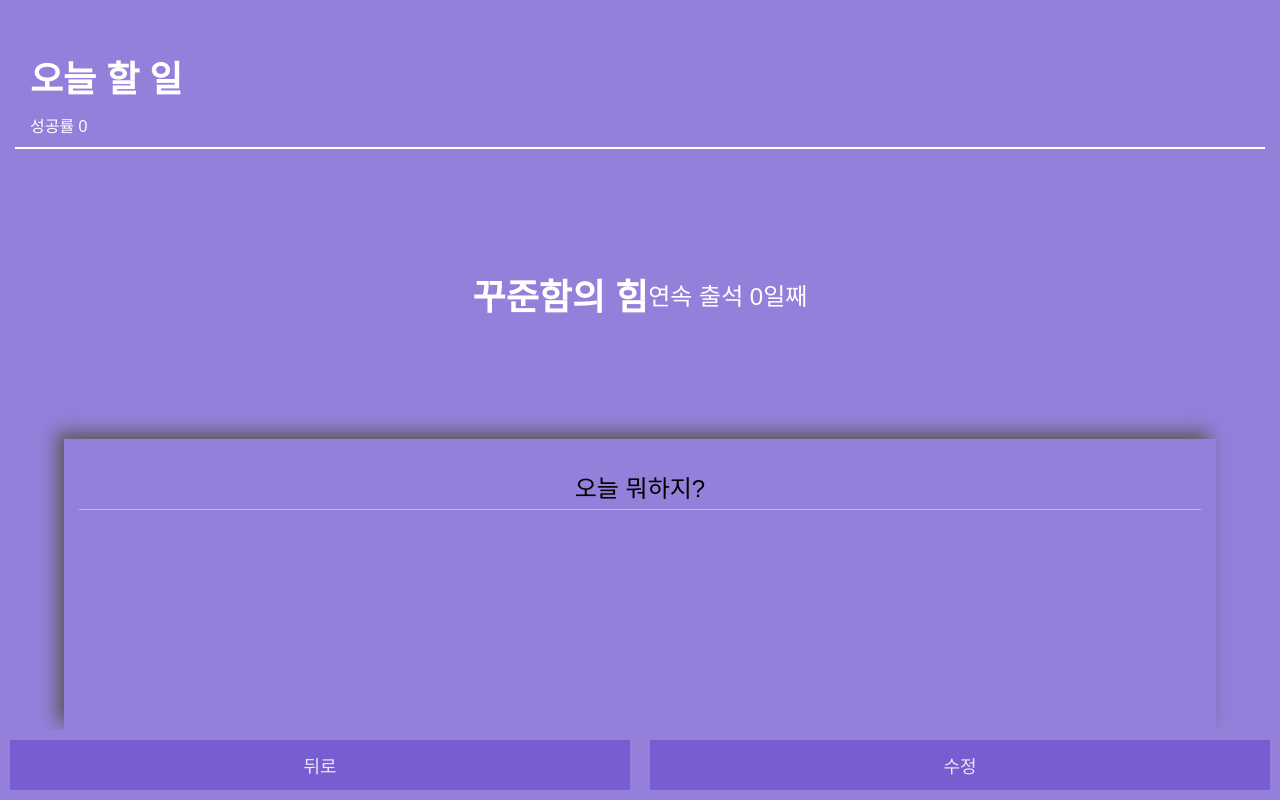
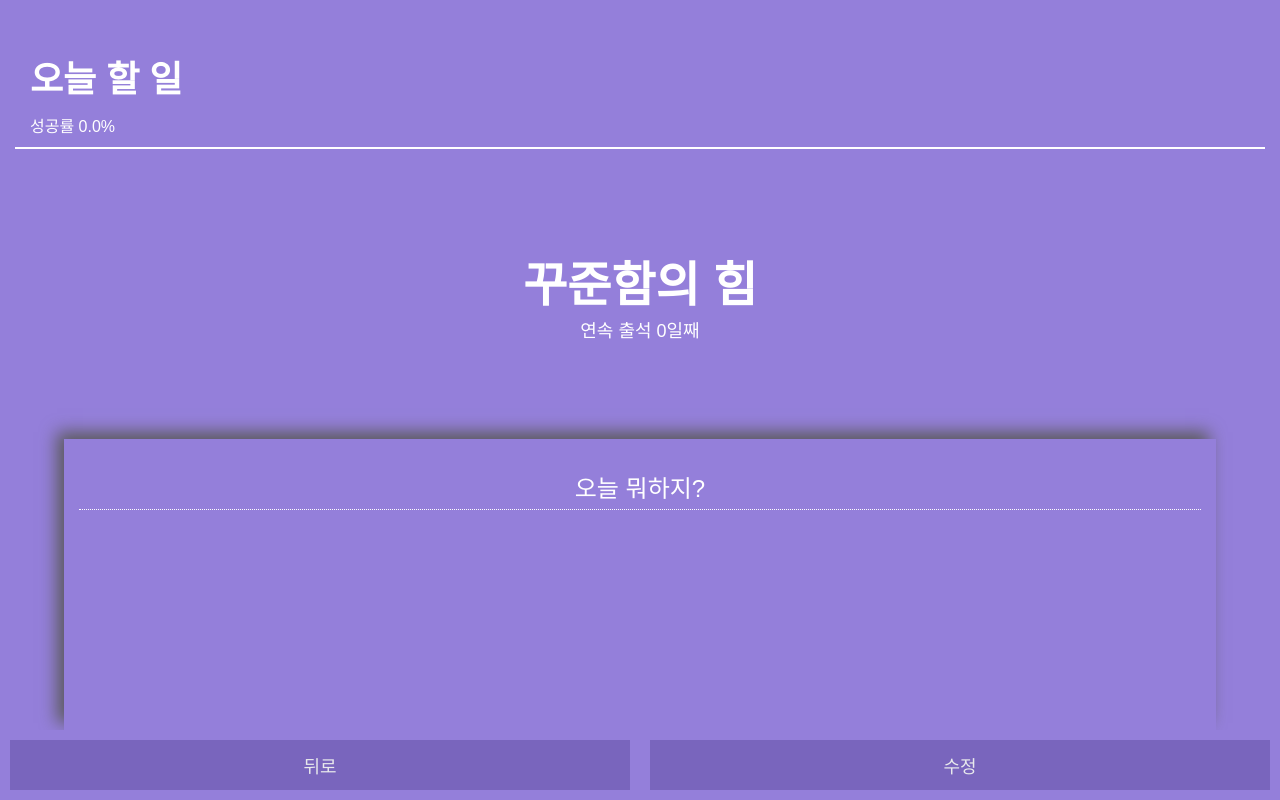
Before and after one commit to Leafurya/Dday-program, a React (Create React App) app in the folder client/: page /ToDoToday in a window 1280 px wide. Built offline with nearby package versions, Linux system fonts and the light colour scheme; a web font is replaced by a local one.

Commit message:
디자인 수정 2

```diff
--- a/client/src/component/Project.js
+++ b/client/src/component/Project.js
@@ -9,12 +9,48 @@ import { useNavigate, useSearchParams } from 'react-router-dom';
 import projectBundle from '../module/global/DataBundle';
 import TopNavigator from './TopNavigator';
 
+function FunctionBtns({prjName,pageUpdate,start,project}){
+	const navigate=useNavigate()
+	let btns=[
+		<input className='function_btn' type="button" value="뒤로" onClick={()=>{
+			window.history.back()
+		}}></input>,
+		start?<input className="when_start function_btn" type="button" value="포기" onClick={async()=>{
+			let str=await Notice.Prompt('프로젝트 포기를 원하신다면<br/>"포기하겠습니다"<br/>를 적고 확인을 눌러주십시오.<br/>한번 포기한 프로젝트는 복구가 불가능합니다.');
+			if(str=="포기하겠습니다"){
+				projectBundle.Quit(prjName)
+				Notice.Alert("프로젝트를 포기하셨습니다. 수고하셨습니다.");
+				window.history.back()
+			}
+		}}></input>:"",
+		start?"":<input className="when_ready function_btn" type="button" value="수정" onClick={()=>{
+			navigate(`/Create?name=${prjName}`)
+		}}></input>,
+		start?"":<input className="when_ready function_btn" type="button" value="시작" onClick={()=>{
+			if(project.Start()){
+				projectBundle.Save()
+				Notice.Alert(prjName+"프로젝트가 시작됐습니다.")
+				pageUpdate([])
+			}
+			else{
+				Notice.Alert("프로젝트 재설정 부탁드립니다.")
+			}
+		}}></input>
+	]
+	return (
+		<div className="function_btns">
+			{btns}
+		</div>
+	)
+}
 function Project(props){
 	const [param,setParam]=useSearchParams()
 	const prjName=param.get('name')
-	const [refresh,pageUpdate]=useState();
+	const [refresh,pageUpdate]=useState([]);
 	const project=projectBundle.GetProject(prjName)
-	const navigate=useNavigate()
+
+	let value=(project.stat.checkedTaskCount/project.stat.taskCount)*100
+	let stat=(project.start?((value).toFixed(1)+"%"):"-%")
 
 	useEffect(()=>{
 		if(project){
@@ -39,7 +75,7 @@ function Project(props){
 	}
 	return(
 		<div className="borad">
-			<TopNavigator title={prjName}></TopNavigator>
+			<TopNavigator title={prjName} sub={project.start?`성공률 ${stat}`:"시작 대기중"}></TopNavigator>
 			<div className={"main_platform project_board "+(project.start?"":"not_start_in_prjcomp")}>
 				<div>
 					<div>
@@ -48,10 +84,11 @@ function Project(props){
 					</div>
 				</div>
 				<ul>
-					<TaskLists project={project}></TaskLists>
+					<TaskLists project={project} pageUpdate={pageUpdate}></TaskLists>
 				</ul>
 			</div>
-			<div className="function_btns">
+			<FunctionBtns prjName={prjName} project={project} start={project.start} pageUpdate={pageUpdate}></FunctionBtns>
+			{/* <div className="function_btns">
 				<input className='function_btn' type="button" value="뒤로" onClick={()=>{
 					window.history.back()
 				}}></input>
@@ -76,7 +113,7 @@ function Project(props){
 						Notice.Alert("프로젝트 재설정 부탁드립니다.")
 					}
 				}}></input>
-			</div>
+			</div> */}
 		</div>
 	)
 }
--- a/client/src/component/ToDoToday.js
+++ b/client/src/component/ToDoToday.js
@@ -6,14 +6,20 @@ import { useNavigate } from 'react-router-dom';
 import { GetAttendance } from '../module/AttendanceModule';
 
 export default ({})=>{
+	let {stat}=todoList
 	const navigate=useNavigate()
+	let value=(stat.checkedTaskCount/stat.taskCount)*100
+	let _stat=((isNaN(value)?"0.0":(value.toFixed(1)))+"%")
+
 	return(
 		<div className="borad">
-			<TopNavigator title="오늘 할 일" stat={0}></TopNavigator>
+			<TopNavigator title="오늘 할 일" sub={`성공률 ${_stat}`}></TopNavigator>
 			<div className={"main_platform project_board"}>
 				<div>
-					<div><h2 className='base_style'>꾸준함의 힘</h2></div>
-					<div className='base_style'>{`연속 출석 ${GetAttendance()}일째`}</div>
+					<div>
+						<h1 className="project_day base_style" style={{fontSize:"2em"}}>꾸준함의 힘</h1>
+						<h4 className="project_content base_style">{`연속 출석 ${GetAttendance()}일째`}</h4>
+					</div>
 				</div>
 				{/* <div><h4 className="project_content base_style"></h4></div> */}
 				<ul>
--- a/client/src/component/TopNavigator.js
+++ b/client/src/component/TopNavigator.js
@@ -1,13 +1,13 @@
 import React from "react"
 import "../style/TopNavi.css";
 
-export default ({title,stat})=>{
+export default ({title,sub})=>{
 	return(
 		<div className="top_navi">
 			<div className={"todo_style label_base"} htmlFor={1}>
 				<h2 className='base_style'>{title}</h2>
 				<div className="task_stat base_style">
-					<span>{`성공률 ${stat}`}</span>
+					<span>{sub}</span>
 				</div>
 			</div>
 		</div>
--- a/client/src/component/sub-compo/LobbySubCompos.js
+++ b/client/src/component/sub-compo/LobbySubCompos.js
@@ -39,6 +39,17 @@ function ProjectCard({project}){
 	let value=(project.stat.checkedTaskCount/project.stat.taskCount)*100
 	let stat=(start?((value).toFixed(1)+"%"):"-%")
 	let tasks=project.GetNowTasks()
+	let state
+
+	if(prjDone){
+		state="프로젝트 끝"
+	}
+	else if(!start){
+		state="시작 대기중..."
+	}
+	else{
+		state=`성공률 ${stat}`
+	}
 
 	return(
 		<li className="project_list_li" key={id}>
@@ -49,15 +60,16 @@ function ProjectCard({project}){
 				}></input>
 				{/* style={GetProgressGraph((tasks.CountChecked()/tasks.GetTaskCount())*100)}(taskDone?" task_done":"") */}
 
-				<label className={"project_list_label label_base"+(start?"":" not_start")} htmlFor={id}>
+				<label className={"base_style project_list_label label_base "} htmlFor={id}>
 					{/* <Progress stat={(tasks.CountChecked()/tasks.GetTaskCount())*100}></Progress> */}
 					<div style={{display:"flex",flexDirection:"column"}}>
-						<div className="project_list_day base_style">{"D"+D+project.GetDay()}{prjDone?prjDoneStamp:""}</div>
-						<div className="task_stat base_style">
-							<span>{`성공률 ${stat}`}</span>
+						<div className="project_list_day ">{"D"+D+project.GetDay()}</div>
+						{/* {prjDone?prjDoneStamp:""} */}
+						<div className="task_stat ">
+							<span>{state}</span>
 						</div>
 					</div>
-					<div className="project_list_name base_style">
+					<div className="project_list_name ">
 						<span>{name}</span>
 					</div>
 					{/* {taskDone?taskDoneStamp:""} */}
--- a/client/src/component/sub-compo/ProjectSubCompos.js
+++ b/client/src/component/sub-compo/ProjectSubCompos.js
@@ -1,7 +1,7 @@
 import projectBundle from "../../module/global/DataBundle";
 import todoList from "../../module/global/ToDo";
 
-function TaskLists({project}){
+function TaskLists({project,pageUpdate}){
 	let lists=[];
 	let tasks=project.GetNowTasks()
 
@@ -20,13 +20,14 @@ function TaskLists({project}){
 					}
 					projectBundle.Save()
 					todoList.Save()
+					pageUpdate([])
 				}}></input>
 				<label className={"base_style"+(tasks[task]?" checked":"")} htmlFor={"task"+index}>{task}</label>
 			</li>
 		)
 	})
 	if(!lists.length){
-		lists.push(<li key={0} style={{textAlign:"center"}}>오늘 뭐하지?</li>)
+		lists.push(<li className="base_style" key={0} style={{textAlign:"center"}}>오늘 뭐하지?</li>)
 	}
 
 	return lists;
--- a/client/src/style/Create.css
+++ b/client/src/style/Create.css
@@ -105,7 +105,7 @@ input[type=text]:focus,input[type=number]:focus,textarea:focus,input[type=date]:
 	border: none;
 	flex: 1;
 	color: #e8e9ec;
-	background-color: #775cd2;
+	background-color: #7965bd;
 	box-sizing: border-box;
 	margin:10px;
 }
--- a/client/src/style/Lobby.css
+++ b/client/src/style/Lobby.css
@@ -15,6 +15,7 @@
 
 	overflow-y: scroll;
 	overflow-x: hidden;
+
 }
 
 
@@ -30,7 +31,7 @@
 	flex-direction: column;
 	align-items: center;
 	justify-content: center;
-	background-color: #775cd2;
+	background-color: #7965bd;
 	margin: 15px;
 }
 
@@ -111,9 +112,8 @@
 	border: 4px double rgb(89, 45, 183);
 }
 .not_start{
-	color: gray;
-	border-style: dashed;
-	border-color: rgb(135, 58, 58);
+	color: rgb(184, 184, 184);
+	border-bottom: 2px solid rgb(184, 184, 184);
 }
 .not_start_in_prjcomp{
 	color: gray;
--- a/client/src/style/Project.css
+++ b/client/src/style/Project.css
@@ -21,6 +21,7 @@
 .project_board{
 	display: flex;
 	flex-direction: column;
+	/* background: linear-gradient(#947fda 30%, #fff) */
 }
 .project_day{
 	font-size: 3em;
@@ -32,10 +33,19 @@
 	margin:0;
 	font-size: large;
 	font-weight: 100;
+
 }
 .project_board > div{
 	flex:1;
 	display: flex;
+	justify-content: center;
+	align-items: center;
+	width: 100%;
+	/* box-shadow: -7px -7px 16px 0px #5b5a5b; */
+}
+.project_board > div > div{
+	display: flex;
+	flex-direction: column;
 	justify-content: center;
 	align-items: center;
 }
@@ -45,14 +55,17 @@
 	flex:1;
 	margin:0;
 	overflow-y: scroll;
-	box-shadow: -7px -7px 16px 0px #5b5a5b;
 	padding: 0 15px;
 	box-sizing: border-box;
+
+	border: none;
+	background-color: #947fda;
+	box-shadow: -7px -7px 16px 0px #5b5a5b;
 }
 .project_board ul li{
 	margin: 25px 0 25px 0;
 	padding: 5px 20px;
-	border-bottom: 1px solid rgb(190, 190, 190);
+	border-bottom: 1px dotted white;
 }
 .project_board ul input{
 	display: none;
```
